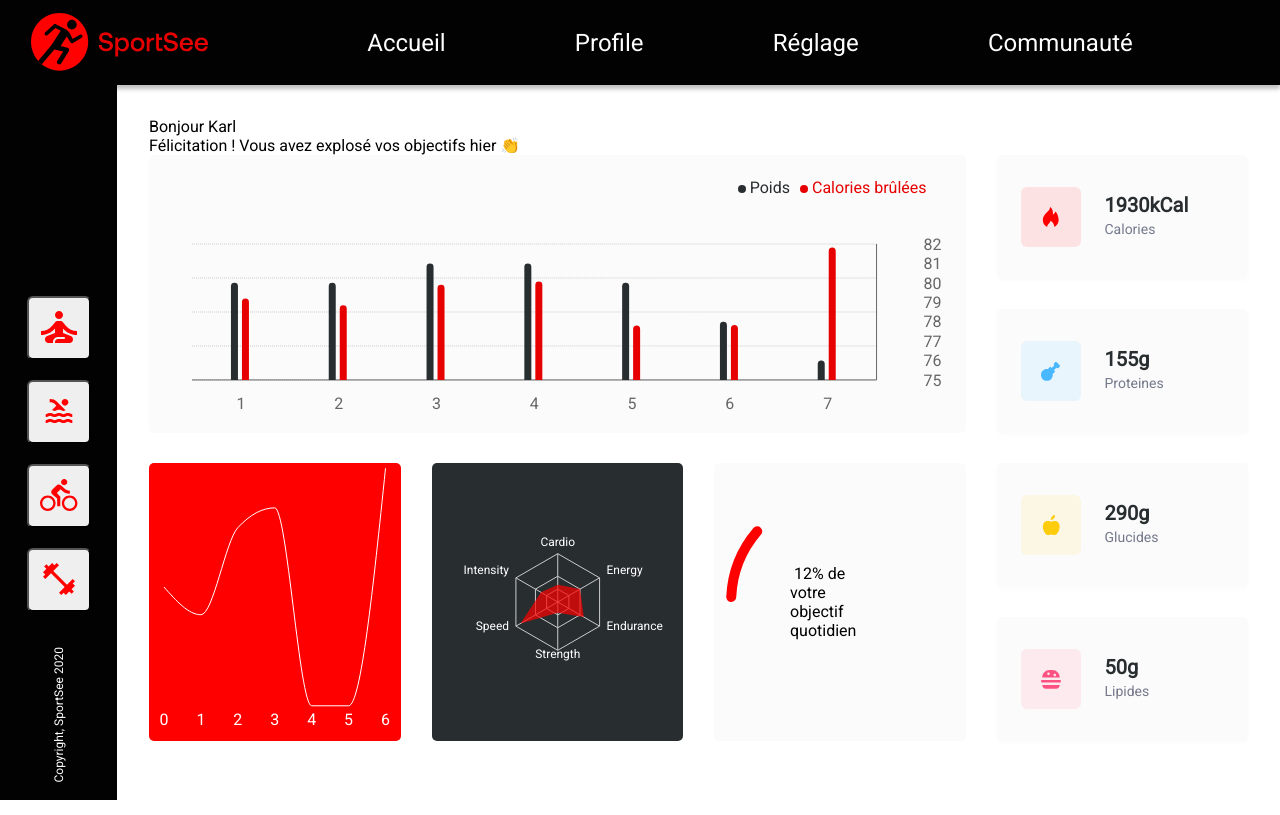
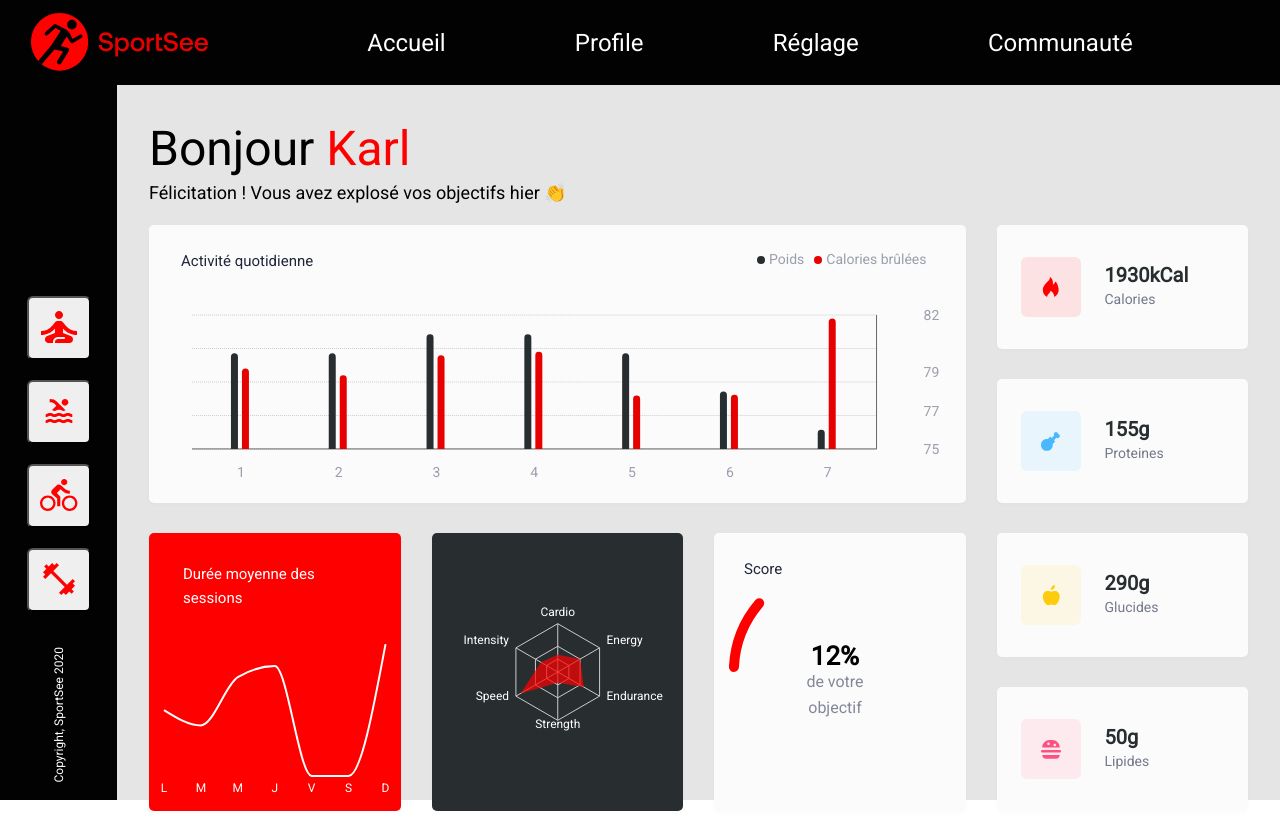
Before and after one commit to k-mazats/MazatsKevin_12_04082021, a React (Create React App) app: page / in a window 1280 px wide. Built offline with nearby package versions, Linux system fonts and the light colour scheme.

Commit message:
better overall integration

```diff
--- a/src/components/ProfileAverage/ProfileAverage.css
+++ b/src/components/ProfileAverage/ProfileAverage.css
@@ -1,7 +1,19 @@
-.profile-average{
-  grid-row: 3 / span 2;
-  grid-column: 1;
-  border-radius: 5px;
-  color: #FFFFFF;
-  background: #FF0000;
+.profile-average {
+	grid-row: 3 / span 2;
+	grid-column: 1;
+	border-radius: 5px;
+	color: #ffffff;
+	background: #ff0000;
+  display:flex;
+  flex-flow: column;
+	box-shadow: 0px 2px 4px 0px #00000005;
 }
+
+.profile-average__header {
+	font-size: 15px;
+	line-height: 24px;
+	margin: 29px 34px;
+}
+.profile-average__chart {
+	flex: 1;
+}
--- a/src/components/ProfileAverage/ProfileAverage.js
+++ b/src/components/ProfileAverage/ProfileAverage.js
@@ -8,22 +8,49 @@ import {
 	ResponsiveContainer,
 } from 'recharts';
 
-import './ProfileAverage.css'
+import './ProfileAverage.css';
 
 const ProfileAverage = (props) => {
+	const getTooltip = (value, name, props) => {
+		return [`${value} `, null, props];
+	};
+	const getDay = (dayId) => {
+		const dayObject = {
+			1: 'L',
+			2: 'M',
+			3: 'M',
+			4: 'J',
+			5: 'V',
+			6: 'S',
+			7: 'D',
+		};
+		return dayObject[dayId];
+	};
 	return (
 		<div className="profile-average">
+			<div className="profile-average__header">Durée moyenne des sessions</div>
+			<div className="profile-average__chart">
 				<ResponsiveContainer>
-
 					<LineChart data={props.averageSessions.sessions}>
 						<XAxis
 							tickLine={false}
 							axisLine={false}
-						tick={{ fill: '#FFFFFF' }}
+							tick={{ fill: '#FFFFFF', fontSize: 12 }}
 							padding={{ left: 10, right: 10 }}
+							dataKey="day"
+							tickFormatter={getDay}
 						/>
-					<YAxis hide="true" yAxisId="sessionLength" />
-					<Tooltip />
+						<YAxis
+							hide="true"
+							dataKey="sessionLength"
+							yAxisId="sessionLength"
+						/>
+						<Tooltip
+							labelStyle={{ display: 'none' }}
+							itemStyle={{ textAlign: 'center', color: '#000000', fontSize: 8 }}
+							contentStyle={{ background: '#FFFFFF', border: 'none' }}
+							formatter={getTooltip}
+						/>
 						{/* <Legend /> */}
 						<Line
 							dataKey="sessionLength"
@@ -32,9 +59,11 @@ const ProfileAverage = (props) => {
 							dot={false}
 							unit="min"
 							type="monotone"
+							strokeWidth={2}
 						/>
 					</LineChart>
 				</ResponsiveContainer>
+			</div>
 		</div>
 	);
 };
--- a/src/components/ProfileDaily/ProfileDaily.css
+++ b/src/components/ProfileDaily/ProfileDaily.css
@@ -1,7 +1,17 @@
-.profile-daily{
-  border-radius: 5px;
-  background: #FBFBFB;
-  box-shadow: 0px 2px 4px 0px rgba(0, 0, 0, 0,02);
-  grid-row: 1 / span 2;
-  grid-column: 1 / span 3;
+.profile-daily {
+	border-radius: 5px;
+	background: #fbfbfb;
+	box-shadow: 0px 2px 4px 0px #00000005;
+	grid-row: 1 / span 2;
+	grid-column: 1 / span 3;
+	position: relative;
 }
+.profile-daily__header {
+	position: absolute;
+	left: 32px;
+	top: 24px;
+	font-size: 15px;
+	line-height: 24px;
+  color: #20253A;
+  font-weight: 500;
+}
--- a/src/components/ProfileDaily/ProfileDaily.js
+++ b/src/components/ProfileDaily/ProfileDaily.js
@@ -11,23 +11,23 @@ import {
 
 import './ProfileDaily.css';
 const ProfileDaily = (props) => {
+	const getTooltip = (value, name, props) => {
+		return [`${value} `, null, props];
+	};
 	const getDay = (date) => {
 		let day = date.split('-')[2];
 		return day.charAt(0) === '0' ? day.replace('0', '') : day;
 	};
-	const getTickCount = () => {
-		let steps = props.dailyActivity.sessions.map((session) => session.kilogram)
-		let tickCount =
-			steps.reduce((a, b) => Math.max(a, b)) -
-			steps.reduce((a, b) => Math.min(a, b)) + 3;
-			return tickCount
-	}
+	const renderLegend = (value, entry) => {
+		return <span style={{ color: '#9B9EAC', fontSize: 14 }}>{value}</span>;
+	};
 	return (
 		<div className="profile-daily">
+			<div className="profile-daily__header">Activité quotidienne</div>
 			<ResponsiveContainer>
 				<BarChart
 					data={props.dailyActivity.sessions}
-					margin={{ top: 23, right: 29, bottom: 23, left: 43 }}
+					margin={{ top: 24, right: 29, bottom: 24, left: 43 }}
 					barGap={4}
 					barSize={7}
 				>
@@ -38,6 +38,7 @@ const ProfileDaily = (props) => {
 						tickFormatter={getDay}
 						tickLine={false}
 						tickSize={16}
+						tick={{ fill: '#9B9EAC', fontSize: 14 }}
 					/>
 
 					<YAxis
@@ -53,17 +54,25 @@ const ProfileDaily = (props) => {
 						tickLine={false}
 						tickSize={45}
 						domain={['dataMin - 1', 'dataMax + 1']}
-						tickCount={getTickCount()}
-						interval={0}
+						tick={{ fill: '#9B9EAC', fontSize: 14 }}
+						// tickCount={4}
+						// interval={0}
 					/>
-					<Tooltip/>
+					<Tooltip
+						formatter={getTooltip}
+						labelStyle={{ display: 'none' }}
+						itemStyle={{ textAlign: 'center', color: '#FFFFFF', fontSize: 7 }}
+						contentStyle={{ background: '#E60000', border: 'none' }}
+					/>
 					<Legend
 						verticalAlign="top"
 						align="right"
 						iconType="circle"
 						iconSize={8}
+						formatter={renderLegend}
 						wrapperStyle={{
 							paddingBottom: '47px',
+							fill: '#FFFFFF',
 						}}
 					/>
 					<Bar
--- a/src/components/ProfileHeader/ProfileHeader.css
+++ b/src/components/ProfileHeader/ProfileHeader.css
@@ -1,3 +1,17 @@
 .profile-header{
   width:100%;
 }
+.profil-header__hello{
+  font-size: 48px;
+  line-height: 24px;
+  margin: 20px 0;
+}
+.profile-header__name{
+  color: #FF0000;
+}
+
+.profil-header__greetings{
+  font-size: 18px;
+  line-height: 24px;
+  margin-bottom: 20px;
+}
--- a/src/components/ProfileHeader/ProfileHeader.js
+++ b/src/components/ProfileHeader/ProfileHeader.js
@@ -4,7 +4,7 @@ import './ProfileHeader.css';
 const ProfileHeader = (props) => {
 	return (
 		<div className="profil-header">
-			<div className="profil-header__hello">Bonjour {props.user.userInfos.firstName}</div>
+			<div className="profil-header__hello">Bonjour <span className="profile-header__name">{props.user.userInfos.firstName}</span></div>
 			<div className="profil-header__greetings">
 				Félicitation ! Vous avez explosé vos objectifs hier 👏
 			</div>
--- a/src/components/ProfilePage/ProfilePage.css
+++ b/src/components/ProfilePage/ProfilePage.css
@@ -3,6 +3,7 @@
 	padding: 2rem;
 	display: flex;
 	flex-flow: column;
+	background: #E5E5E5;
 }
 .profile-stats {
 	width: 100%;
--- a/src/components/ProfilePerformances/ProfilePerformances.css
+++ b/src/components/ProfilePerformances/ProfilePerformances.css
@@ -4,4 +4,5 @@
   border-radius: 5px;
   color: #FFFFFF;
   background: #282D30;
+  box-shadow: 0px 2px 4px 0px #00000005;
 }
--- a/src/components/ProfileScore/ProfileScore.css
+++ b/src/components/ProfileScore/ProfileScore.css
@@ -1,7 +1,30 @@
-.profile-score{
-  border-radius: 5px;
-  background: #FBFBFB;
-  box-shadow: 0px 2px 4px 0px rgba(0, 0, 0, 0,02);
-  grid-row: 3 / span 2;
-  grid-column: 3;
+.profile-score {
+	border-radius: 5px;
+	background: #fbfbfb;
+	box-shadow: 0px 2px 4px 0px rgba(0, 0, 0, 0, 02);
+	grid-row: 3 / span 2;
+	grid-column: 3;
+	position: relative;
+	box-shadow: 0px 2px 4px 0px #00000005;
 }
+.profile-score__header {
+	position: absolute;
+	top: 24px;
+	left: 30px;
+	font-size: 15px;
+	line-height: 24px;
+	color: #20253a;
+}
+.profile-score__legend-value {
+	font-weight: 700;
+	font-size: 26px;
+	line-height: 26px;
+	text-align: center;
+}
+.profile-score__legend-text {
+	font-weight: 500;
+	font-size: 16px;
+	line-height: 26px;
+	text-align: center;
+	color: #838798;
+}
--- a/src/components/ProfileScore/ProfileScore.js
+++ b/src/components/ProfileScore/ProfileScore.js
@@ -1,6 +1,6 @@
 import {
 	RadialBarChart,
-  PolarAngleAxis,
+	PolarAngleAxis,
 	RadialBar,
 	Legend,
 	ResponsiveContainer,
@@ -9,20 +9,28 @@ import {
 import './ProfileScore.css';
 
 const ProfileScore = (props) => {
-  const getLegend = (value, entry, index) => {
-    return `${entry.payload.todayScore * 100}% de votre objectif quotidien`;
-  };
+	const getLegend = (value, entry, index) => {
+		return (
+			<div>
+				<div className="profile-score__legend-value">
+					{entry.payload.todayScore * 100}%
+				</div>
+				<div className="profile-score__legend-text">de votre objectif</div>
+			</div>
+		);
+	};
 	return (
 		<div className="profile-score">
+			<div className="profile-score__header">Score</div>
 			<ResponsiveContainer>
 				<RadialBarChart
 					innerRadius="90%"
 					outerRadius="100%"
 					barSize={10}
+					margin={{ top: 40 }}
 					data={[props.user]}
 					startAngle={180}
 					endAngle={-180}
-					// data={[{ todayScore: 0 }, props.user, { todayScore: 1 }]}
 				>
 					<PolarAngleAxis
 						type="number"
@@ -34,10 +42,15 @@ const ProfileScore = (props) => {
 						clockWise
 						dataKey="todayScore"
 						cornerRadius={5}
-						fill="
-#FF0000"
+						fill="#FF0000"
 					/>
-					<Legend formatter={getLegend} iconSize={0} layout="vertical" verticalAlign="middle" width={100}/>
+					<Legend
+						formatter={getLegend}
+						iconSize={0}
+						layout="vertical"
+						verticalAlign="middle"
+						width={100}
+					/>
 				</RadialBarChart>
 			</ResponsiveContainer>
 		</div>
```
Lines whose indentation alone changed are shown as unchanged.
